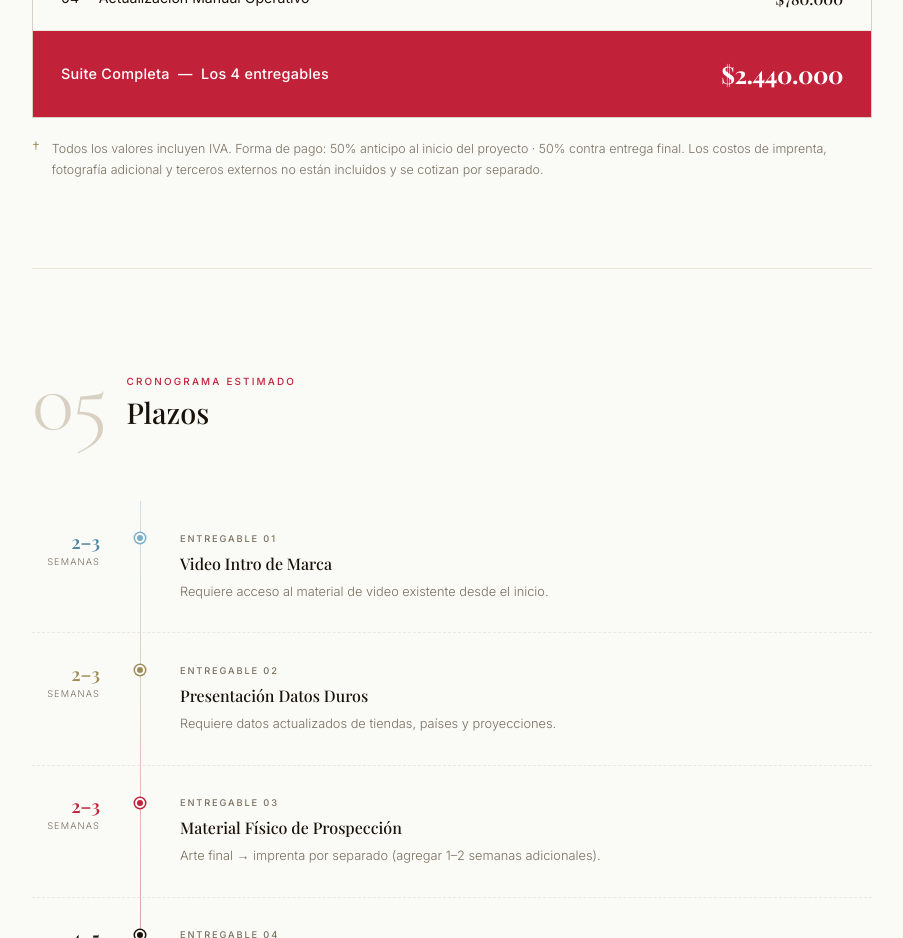
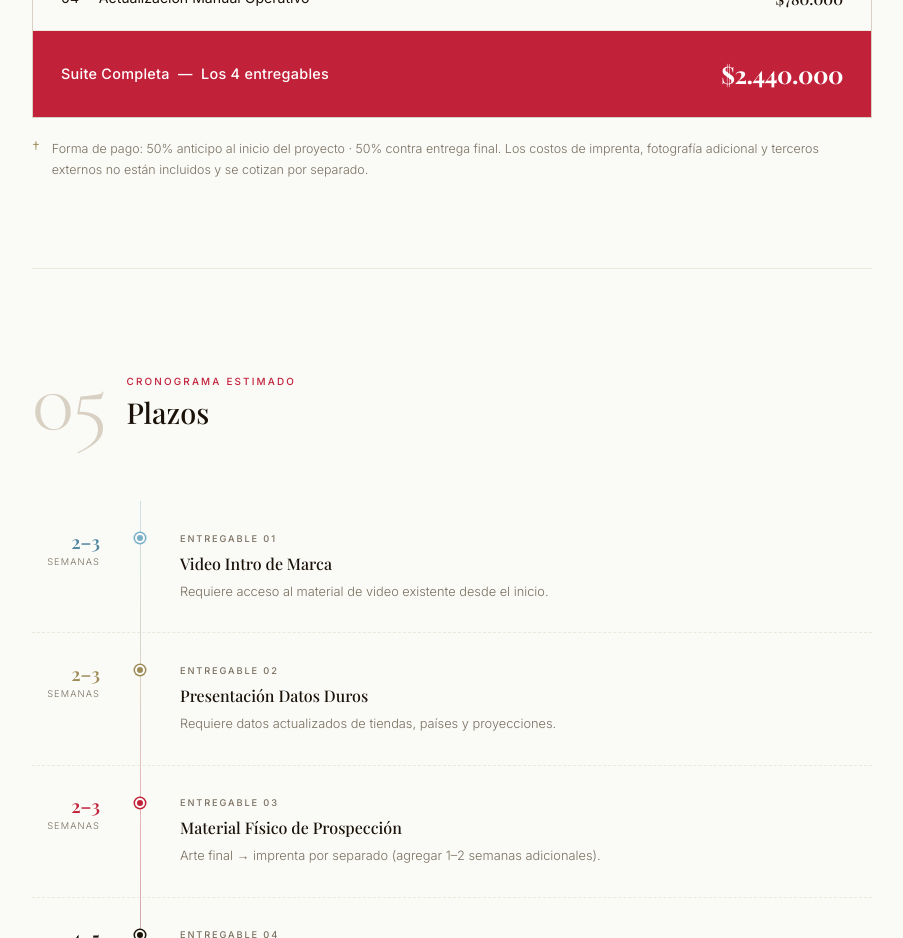
Before and after one commit to giopandolffo/LA-PAPELARIA-BRAND, a plain HTML site: page cotizacion_lapapeleria.html in a window 1280 px wide. Shown: the part 3560-4498 px from the top of the page, without its empty margins (188-1091 px from the left). Drawn offline with nearby package versions, Linux system fonts and the light colour scheme; a web font is replaced by a local one.

Commit message:
Eliminar frase IVA del presupuesto

```diff
--- a/cotizacion_lapapeleria.html
+++ b/cotizacion_lapapeleria.html
@@ -1113,7 +1113,7 @@
       </div>
 
       <p class="budget-note reveal d2">
-        Todos los valores incluyen IVA. Forma de pago: 50% anticipo al inicio del proyecto · 50% contra entrega final. Los costos de imprenta, fotografía adicional y terceros externos no están incluidos y se cotizan por separado.
+        Forma de pago: 50% anticipo al inicio del proyecto · 50% contra entrega final. Los costos de imprenta, fotografía adicional y terceros externos no están incluidos y se cotizan por separado.
       </p>
     </section>
 
```
